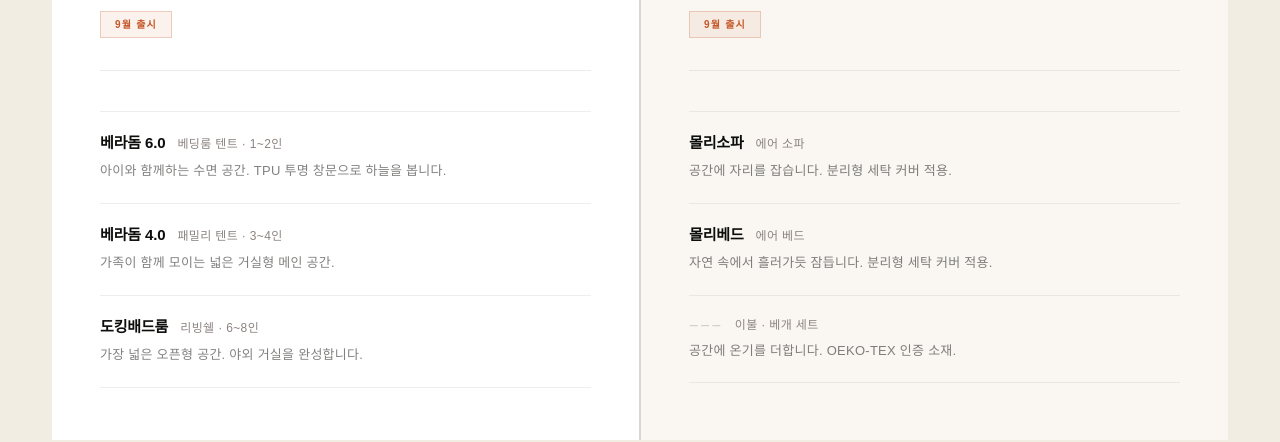
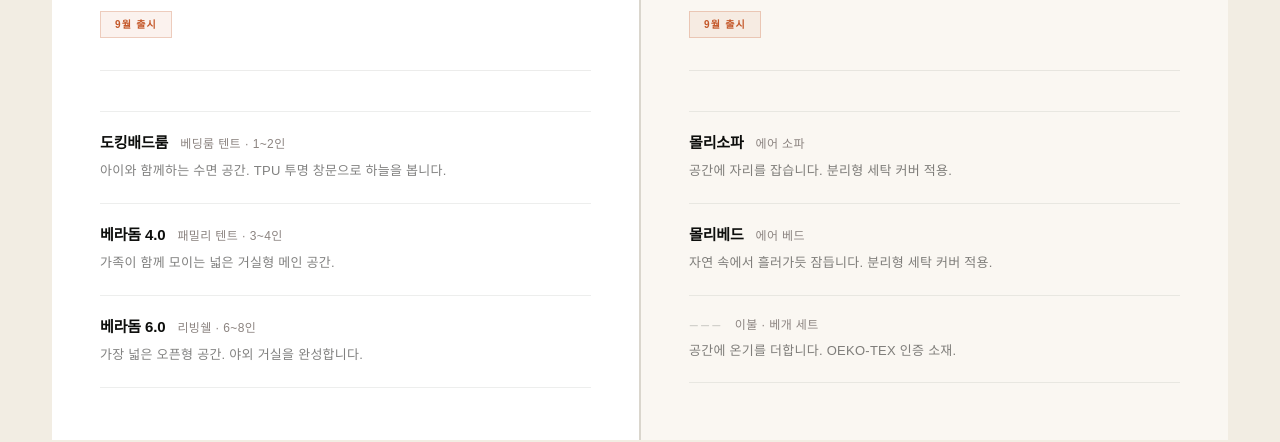
Before and after one commit to nodalfe/acespace, a Next.js app: page / in a window 1280 px wide. Shown: the part 3480-3922 px from the top of the page. Built offline with nearby package versions, Linux system fonts and the light colour scheme; a web font is replaced by a local one.

Commit message:
fix: Architecture 제품명 매칭 수정
- 1번: 베라돔 6.0 → 도킹배드룸 (베딩룸 텐트)
- 3번: 도킹배드룸 → 베라돔 6.0 (리빙쉘)

Co-Authored-By: Claude Opus 4.6 (1M context) <noreply@anthropic.com>

```diff
--- a/src/constants/copy.ts
+++ b/src/constants/copy.ts
@@ -35,9 +35,9 @@ export const PRODUCTS = {
     title: "에어텐트",
     desc: "공간을 만드는 구조. TPU 에어빔, 내장형 펌프, 커넥터블 시스템.",
     items: [
-      { name: "베라돔 6.0", type: "베딩룸 텐트 · 1~2인", desc: "아이와 함께하는 수면 공간. TPU 투명 창문으로 하늘을 봅니다." },
+      { name: "도킹배드룸", type: "베딩룸 텐트 · 1~2인", desc: "아이와 함께하는 수면 공간. TPU 투명 창문으로 하늘을 봅니다." },
       { name: "베라돔 4.0", type: "패밀리 텐트 · 3~4인", desc: "가족이 함께 모이는 넓은 거실형 메인 공간." },
-      { name: "도킹배드룸", type: "리빙쉘 · 6~8인", desc: "가장 넓은 오픈형 공간. 야외 거실을 완성합니다." },
+      { name: "베라돔 6.0", type: "리빙쉘 · 6~8인", desc: "가장 넓은 오픈형 공간. 야외 거실을 완성합니다." },
     ],
   },
   living: {
```
Also changed, not shown: 1 other file (tests, documents, lock files or other folders).
